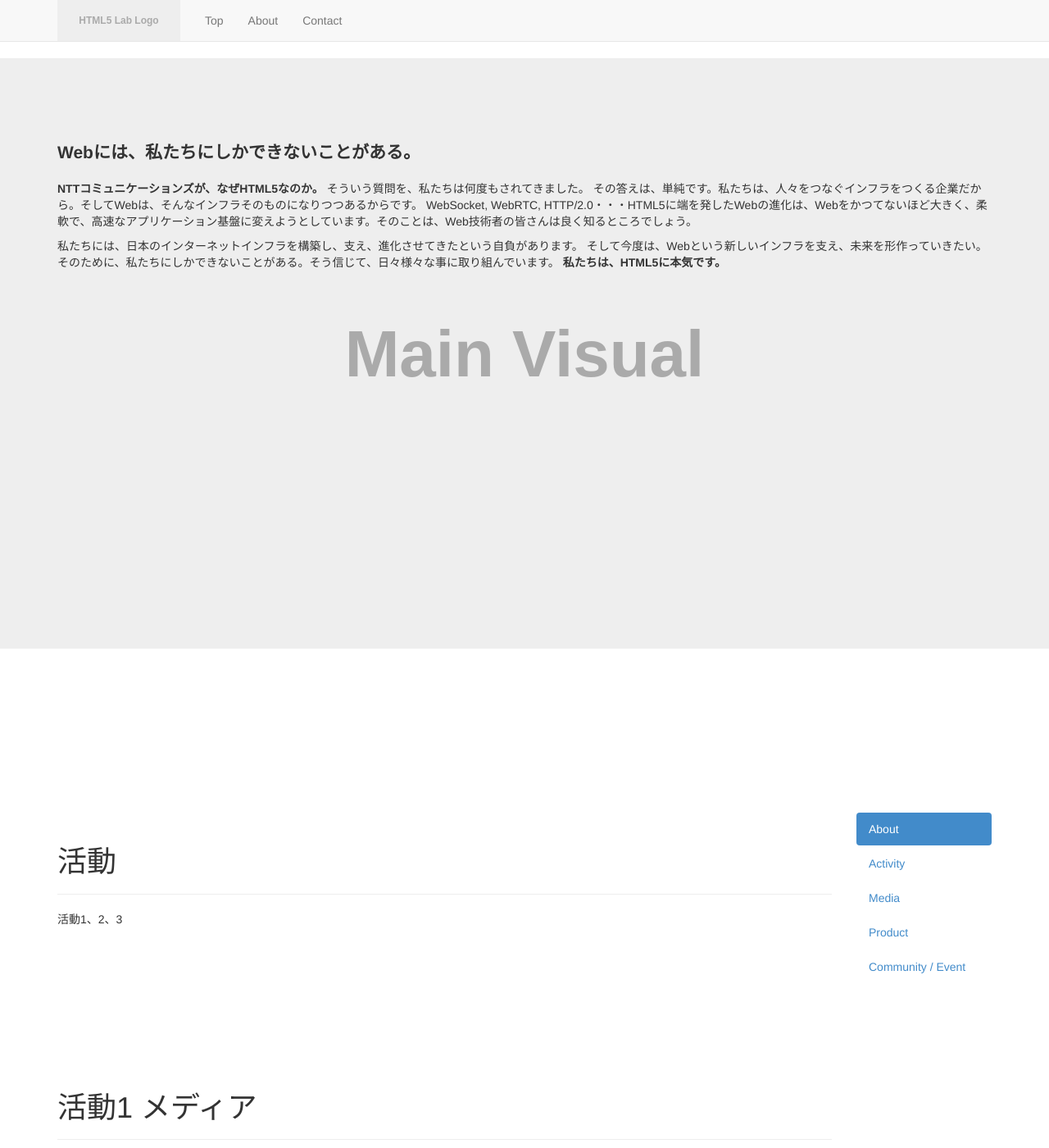
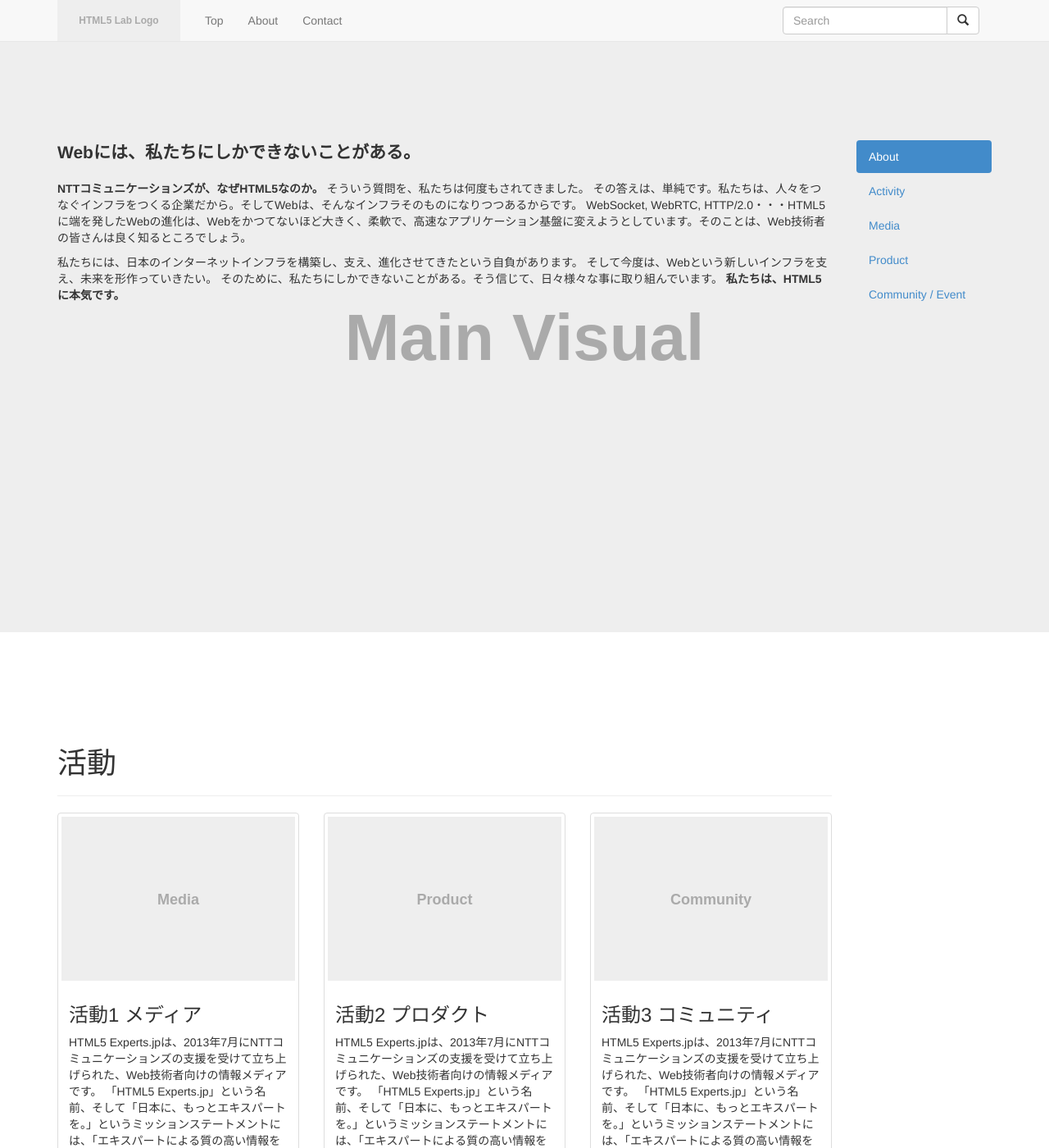
Before and after one commit to nttcom-html5lab/nttcom-html5lab.github.io, a Jekyll site: the page built from index.html, in a window 1280 px wide and 1400 px high. Shown: the whole window at 82% size. Built offline with Jekyll 4.4.1, drawn with Linux system fonts in a browser that asks for light colours; some of the changed text lies outside the part shown.

Commit message:
Affixの動きを調整した。

```diff
--- a/_layouts/global.html
+++ b/_layouts/global.html
@@ -1,5 +1,5 @@
+<!DOCTYPE html>
 {% include assign_relative_path.html %}
-<!DOCTYPE html>
 <html>
 <head>
     <meta charset="utf-8">
@@ -34,7 +34,7 @@
             </button>
             <a class="navbar-brand hl-logo-wrapper" href="{{ relative_path }}./"><img class="img-responsive" data-src="../js/holder.js/150x50/text:HTML5 Lab Logo" alt="NTTコミュニケーションズ HTML5ラボ" /></a>
         </div>
-        <div class="collapse navbar-collapse" id="bs-example-navbar-collapse-1">
+        <div class="collapse navbar-collapse">
             <ul class="nav navbar-nav">
                 <li>
                     <a href="{{ relative_path }}./">Top</a>
@@ -46,6 +46,18 @@
                     <a href="{{ relative_path }}contact/">Contact</a>
                 </li>
             </ul>
+            <div class="col-sm-3 pull-right">
+                <form class="navbar-form navbar-right" role="search">
+                    <div class="form-group">
+                        <div class="input-group">
+                            <input type="text" class="form-control hl-search-box" placeholder="Search" />
+                            <div class="input-group-btn">
+                                <button class="btn btn-default" type="submit"><span class="glyphicon glyphicon-search"></span></button>
+                            </div>
+                        </div>
+                    </div>
+                </form>
+            </div>
         </div><!-- /.navbar-collapse -->
     </div><!-- /.container-fluid -->
 </nav>
--- a/css/html5lab.css
+++ b/css/html5lab.css
@@ -9,7 +9,7 @@
 }
 /* Home */
 .hl-section {
-  margin-bottom: 200px;
+  margin-bottom: 100px;
 }
 /* Home and Community */
 .hl-media-excerpt {
@@ -45,12 +45,30 @@
   padding: 0 2px;
 }
 .hl-affix.affix {
-  top: 71px;
-  width: 165px;
+  position: fixed;
+}
+.hl-affix.affix-bottom {
+  position: absolute;
+}
+@media (min-width: 992px) {
+  .hl-affix.affix,
+  .hl-affix.affix-bottom {
+    width: 131px;
+  }
+}
+@media (min-width: 1200px) {
+  .hl-affix.affix,
+  .hl-affix.affix-bottom {
+    width: 165px;
+  }
 }
 #about {
   background: url('?holder.js/1280x720/text:Main Visual') no-repeat center center;
   background-size: cover !important;
   height: 720px;
-  padding-top: 100px;
+  padding-top: 120px;
+  margin-top: -20px;
 }
+.hl-search-box {
+  width: 100% !important;
+}
--- a/index.html
+++ b/index.html
@@ -7,7 +7,7 @@
 <section id="about" class="hl-section holderjs">
     <div class="container">
         <div class="row">
-            <div class="col-md-12">
+            <div class="col-sm-12 col-md-10">
                 <p class="lead"><strong>Webには、私たちにしかできないことがある。</strong></p>
                 <p><strong>NTTコミュニケーションズが、なぜHTML5なのか。</strong>
                     そういう質問を、私たちは何度もされてきました。
@@ -18,17 +18,92 @@
                     そのために、私たちにしかできないことがある。そう信じて、日々様々な事に取り組んでいます。
                     <strong>私たちは、HTML5に本気です。</strong></p>
             </div>
+            <div class="hidden-xs hidden-sm col-md-2">
+                <div class="hl-affix">
+                    <nav class="hl-scroll-spy">
+                        <ul class="nav nav-pills nav-stacked">
+                            <li>
+                                <a href="#about">About</a>
+                            </li>
+                            <li>
+                                <a href="#activity">Activity</a>
+                            </li>
+                            <li>
+                                <a href="#media">Media</a>
+                            </li>
+                            <li>
+                                <a href="#product">Product</a>
+                            </li>
+                            <li>
+                                <a href="#community">Community / Event</a>
+                            </li>
+                        </ul>
+                    </nav>
+                </div>
+                <script>
+                    $(document).on('ready', function() {
+                        $('.hl-affix').affix({
+                            offset: {
+                                top: 0,
+                                bottom: $('.hl-footer').outerHeight() + 100
+                            }
+                        });
+                    });
+                </script>
+                <style rel="stylesheet">
+                    .hl-affix.affix {
+                        top: 171px;
+                    }
+                </style>
+            </div>
         </div>
     </div>
 </section>
 <div class="container">
     <div class="row">
-        <div class="col-xs-12 col-md-10">
+        <div class="col-sm-12 col-md-10">
             <section id="activity" class="hl-section">
                 <header class="page-header">
                     <h1>活動</h1>
                 </header>
-                <p>活動1、2、3</p>
+                <div class="row">
+                    <div class="col-xs-12 col-sm-4">
+                        <div class="thumbnail">
+                            <a href="#media">
+                                <img data-src="holder.js/300x200/text:Media" alt="メディア">
+                                <div class="caption">
+                                    <h3>活動1 メディア</h3>
+                                    <p>HTML5 Experts.jpは、2013年7月にNTTコミュニケーションズの支援を受けて立ち上げられた、Web技術者向けの情報メディアです。
+                                        「HTML5 Experts.jp」という名前、そして「日本に、もっとエキスパートを。」というミッションステートメントには、「エキスパートによる質の高い情報を発信する」「日本に、一人でも多くのエキスパートを輩出する」という２つの意味を込めています。</p>
+                                </div>
+                            </a>
+                        </div>
+                    </div>
+                    <div class="col-xs-12 col-sm-4">
+                        <div class="thumbnail">
+                            <a href="#product">
+                                <img data-src="holder.js/300x200/text:Product" alt="プロダクト">
+                                <div class="caption">
+                                    <h3>活動2 プロダクト</h3>
+                                    <p>HTML5 Experts.jpは、2013年7月にNTTコミュニケーションズの支援を受けて立ち上げられた、Web技術者向けの情報メディアです。
+                                        「HTML5 Experts.jp」という名前、そして「日本に、もっとエキスパートを。」というミッションステートメントには、「エキスパートによる質の高い情報を発信する」「日本に、一人でも多くのエキスパートを輩出する」という２つの意味を込めています。</p>
+                                </div>
+                            </a>
+                        </div>
+                    </div>
+                    <div class="col-xs-12 col-sm-4">
+                        <div class="thumbnail">
+                            <a href="#community">
+                                <img data-src="holder.js/300x200/text:Community" alt="コミュニティ">
+                                <div class="caption">
+                                    <h3>活動3 コミュニティ</h3>
+                                    <p>HTML5 Experts.jpは、2013年7月にNTTコミュニケーションズの支援を受けて立ち上げられた、Web技術者向けの情報メディアです。
+                                        「HTML5 Experts.jp」という名前、そして「日本に、もっとエキスパートを。」というミッションステートメントには、「エキスパートによる質の高い情報を発信する」「日本に、一人でも多くのエキスパートを輩出する」という２つの意味を込めています。</p>
+                                </div>
+                            </a>
+                        </div>
+                    </div>
+                </div>
             </section>
             <section id="media" class="hl-section">
                 <header class="page-header">
@@ -36,7 +111,7 @@
                 </header>
                 <p>本サイトでは、国内外で活躍する40名以上のWeb技術専門家が執筆した、HTML5を中心とした最新技術の動向や活用方法の解説、Web業界の著名人のインタビュー、事例やイベントの紹介など、多彩な記事を公開します。</p>
                 <div class="row">
-                    <div class="col-xs-12 col-sm-6 col-md-6">
+                    <div class="col-xs-12 col-sm-6">
                         <div class="thumbnail">
                             <a href="http://html5experts.jp/">
                                 <img data-src="../js/holder.js/600x300/text:HTML5 Experts.jp Logo" alt="HTML5 Experts.jp">
@@ -47,7 +122,7 @@
                             </a>
                         </div>
                     </div>
-                    <div class="col-xs-12 col-sm-6 col-md-6">
+                    <div class="col-xs-12 col-sm-6">
                         <div class="thumbnail">
                             <a href="http://works.html5experts.jp/">
                                 <img data-src="../js/holder.js/600x300/text:HTML5 Experts Works Logo" alt="HTML5 Experts Works">
@@ -66,7 +141,7 @@
                 </header>
                 <p>NTT Comは、クラウドサービスやネットワークサービス、アプリケーションサービスと連動する、マルチデバイス連携やVoIP連携などの開発を進めていきます。</p>
                 <div class="row">
-                    <div class="col-xs-12 col-sm-6 col-md-6">
+                    <div class="col-xs-12 col-sm-6">
                         <div class="thumbnail">
                             <a href="http://nttcom.github.io/skyway/">
                                 <img data-src="../js/holder.js/600x300/text:SkyWay Logo" alt="SkyWay">
@@ -92,38 +167,5 @@
                 </p>
             </section>
         </div>
-        <div class="col-md-2">
-            <div class="hl-affix">
-                <nav class="hl-scroll-spy">
-                    <ul class="nav nav-pills nav-stacked">
-                        <li>
-                            <a href="#about">About</a>
-                        </li>
-                        <li>
-                            <a href="#activity">Activity</a>
-                        </li>
-                        <li>
-                            <a href="#media">Media</a>
-                        </li>
-                        <li>
-                            <a href="#product">Product</a>
-                        </li>
-                        <li>
-                            <a href="#community">Community / Event</a>
-                        </li>
-                    </ul>
-                </nav>
-            </div>
-            <script>
-                $(document).on('ready', function() {
-                    $('.hl-affix').affix({
-                        offset: {
-                            top: $('#about').outerHeight() + 200,
-                            bottom: $('.hl-footer').outerHeight()
-                        }
-                    });
-                });
-            </script>
-        </div>
     </div>
 </div>
```
Also changed, not shown: _layouts/community_index.html (+8 -3 lines), css/html5lab.less (+26 -4 lines).
